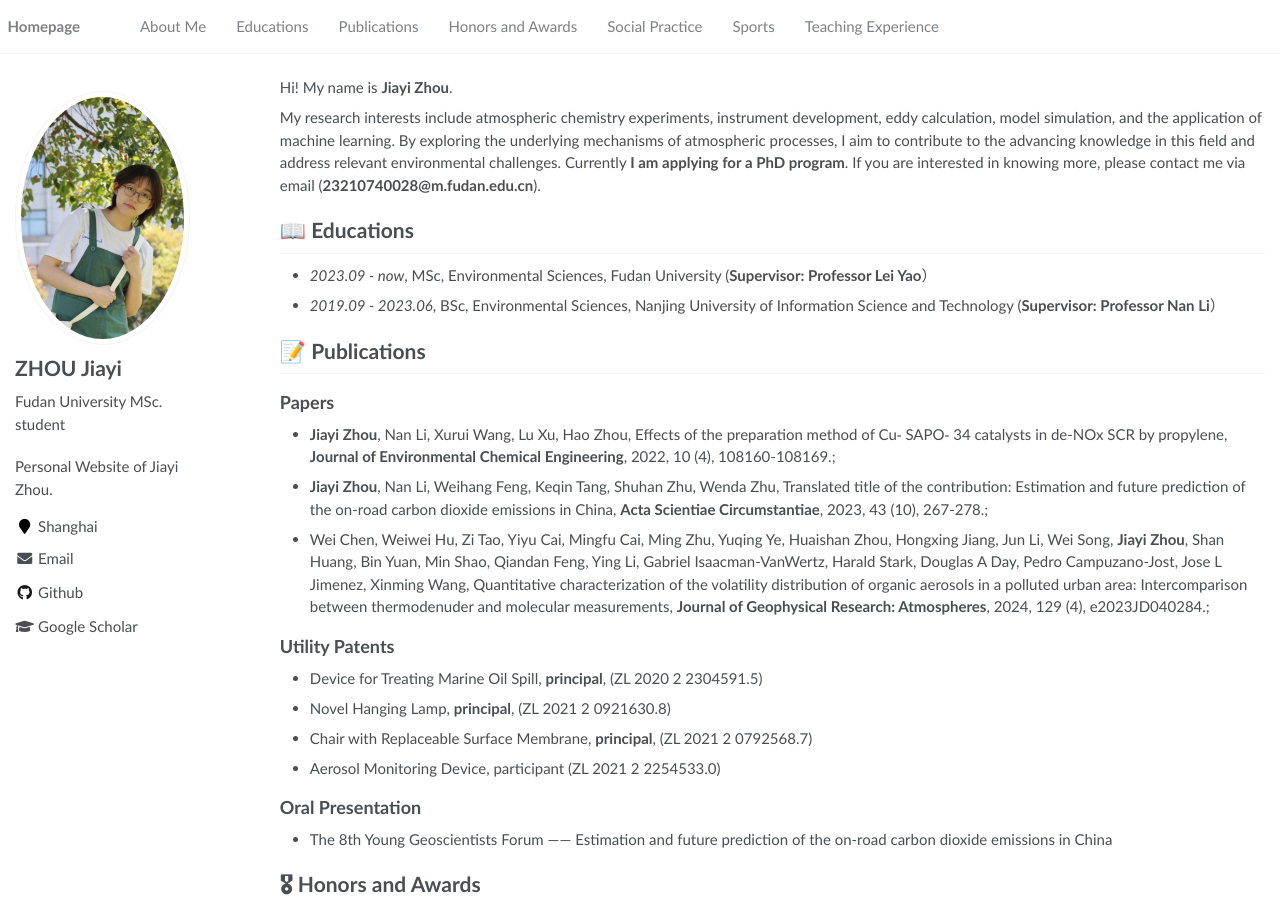
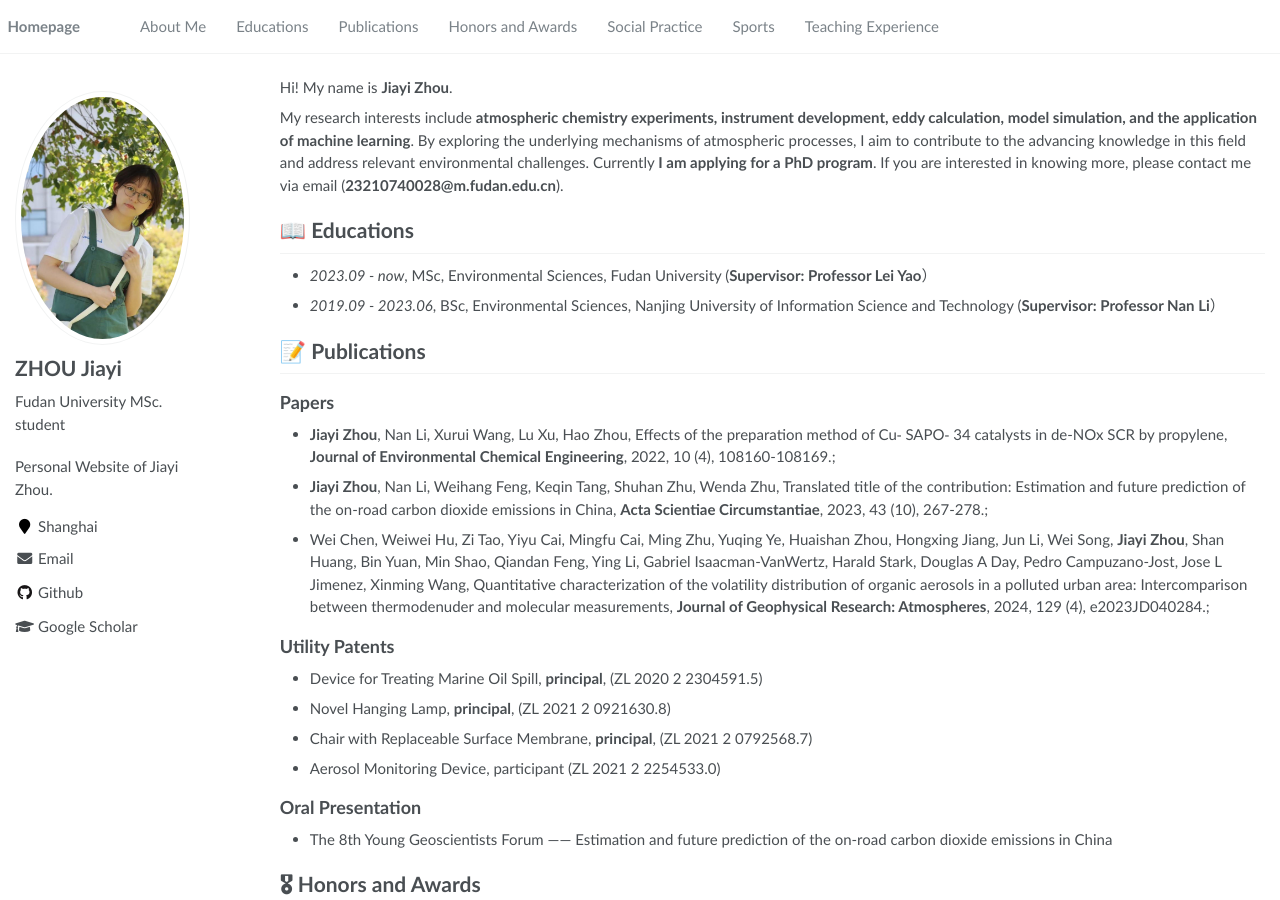
Before and after one commit to jiayizhou1022/jiayizhou1022.github.io, a Jekyll site: the page built from _pages/about.md, in a window 1280 px wide and 900 px high. Built offline with Jekyll 4.4.1, drawn with Linux system fonts in a browser that asks for light colours.

```diff
--- a/_pages/about.md
+++ b/_pages/about.md
@@ -19,7 +19,7 @@ redirect_from:
 
 Hi! My name is **Jiayi Zhou**.
 
-My research interests include atmospheric chemistry experiments, instrument development, eddy calculation, model simulation, and the application of machine learning. By exploring the underlying mechanisms of atmospheric processes, I aim to contribute to the advancing knowledge in this field and address relevant environmental challenges. Currently **I am applying for a PhD program**. If you are interested in knowing more, please contact me via email (**23210740028@m.fudan.edu.cn**).
+My research interests include **atmospheric chemistry experiments, instrument development, eddy calculation, model simulation, and the application of machine learning**. By exploring the underlying mechanisms of atmospheric processes, I aim to contribute to the advancing knowledge in this field and address relevant environmental challenges. Currently **I am applying for a PhD program**. If you are interested in knowing more, please contact me via email (**23210740028@m.fudan.edu.cn**).
 
 <!-- I am just a rookie, I wanna record some of my progress on this website
 <a href='https://scholar.google.com/citations?user=8Ni9HBQAAAAJ&hl=en&oi=ao'>
```
